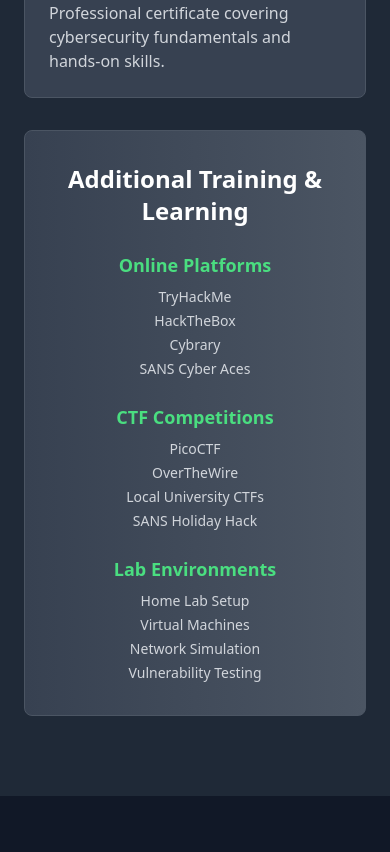
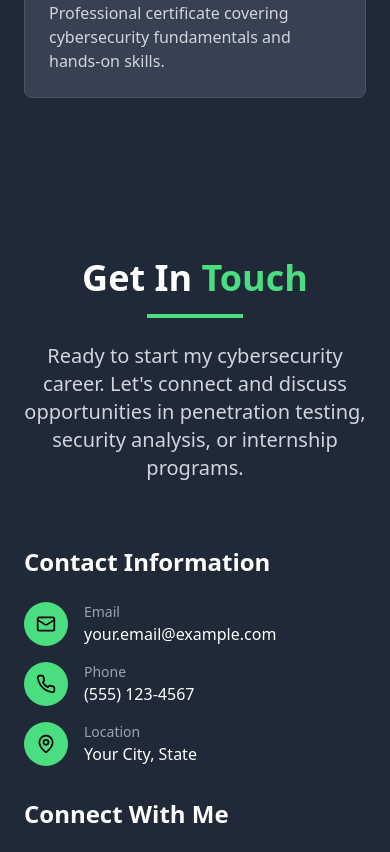
Before and after one commit to 00ROHIT00/pen-test-portfolio-builder, a React (Vite) app: page / in a window 390 px wide. Shown: the part 7140-7992 px from the top of the page. Built offline with nearby package versions, Linux system fonts and the light colour scheme.

Commit message:
Refactor education and projects
- Updated CompTIA Security+ status.
- Removed additional training section.
- Removed security projects section.
- Removed 'Ready to Secure Your Organization?' box.

```diff
--- a/src/components/Education.tsx
+++ b/src/components/Education.tsx
@@ -90,7 +90,7 @@ const Education = () => {
                 <Award className="w-8 h-8 text-green-400" />
                 <div>
                   <h3 className="text-xl font-semibold text-white">CompTIA Security+</h3>
-                  <p className="text-gray-400 text-sm">In Progress</p>
+                  <p className="text-gray-400 text-sm">Planned</p>
                 </div>
               </div>
               <p className="text-gray-300">
@@ -137,42 +137,6 @@ const Education = () => {
               </p>
             </div>
           </div>
-
-          {/* Additional Training */}
-          <div className="mt-8 bg-gradient-to-r from-gray-700 to-gray-600 p-8 rounded-lg border border-gray-600">
-            <h3 className="text-2xl font-semibold text-white mb-6 text-center">
-              Additional Training & Learning
-            </h3>
-            <div className="grid md:grid-cols-3 gap-6">
-              <div className="text-center">
-                <h4 className="text-lg font-semibold text-green-400 mb-2">Online Platforms</h4>
-                <ul className="text-gray-300 space-y-1 text-sm">
-                  <li>TryHackMe</li>
-                  <li>HackTheBox</li>
-                  <li>Cybrary</li>
-                  <li>SANS Cyber Aces</li>
-                </ul>
-              </div>
-              <div className="text-center">
-                <h4 className="text-lg font-semibold text-green-400 mb-2">CTF Competitions</h4>
-                <ul className="text-gray-300 space-y-1 text-sm">
-                  <li>PicoCTF</li>
-                  <li>OverTheWire</li>
-                  <li>Local University CTFs</li>
-                  <li>SANS Holiday Hack</li>
-                </ul>
-              </div>
-              <div className="text-center">
-                <h4 className="text-lg font-semibold text-green-400 mb-2">Lab Environments</h4>
-                <ul className="text-gray-300 space-y-1 text-sm">
-                  <li>Home Lab Setup</li>
-                  <li>Virtual Machines</li>
-                  <li>Network Simulation</li>
-                  <li>Vulnerability Testing</li>
-                </ul>
-              </div>
-            </div>
-          </div>
         </div>
       </div>
     </section>
--- a/src/pages/Index.tsx
+++ b/src/pages/Index.tsx
@@ -3,7 +3,6 @@ import Hero from "@/components/Hero";
 import About from "@/components/About";
 import Skills from "@/components/Skills";
 import Education from "@/components/Education";
-import Projects from "@/components/Projects";
 import Contact from "@/components/Contact";
 
 const Index = () => {
@@ -13,7 +12,6 @@ const Index = () => {
       <About />
       <Skills />
       <Education />
-      <Projects />
       <Contact />
     </div>
   );
```
